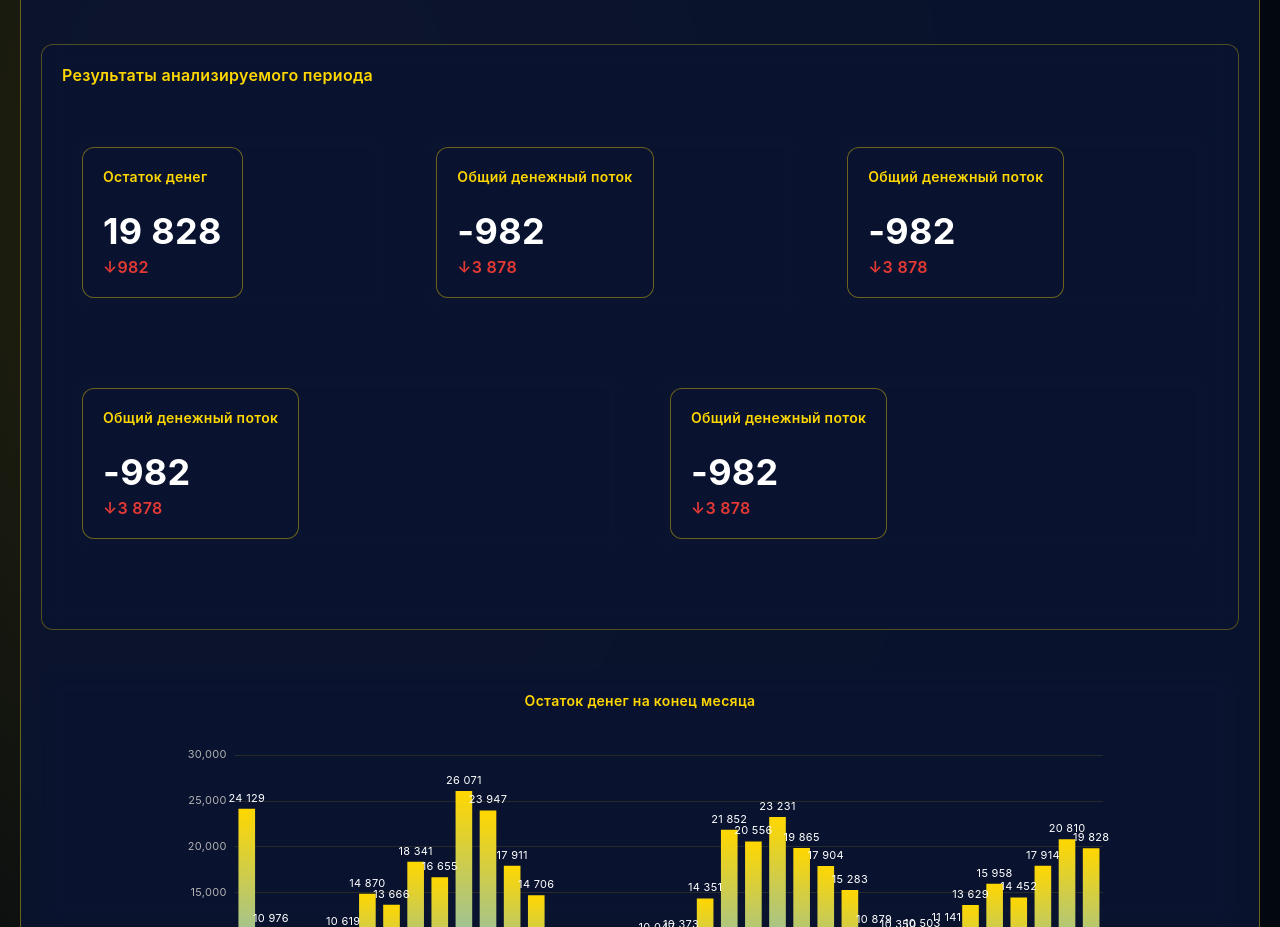
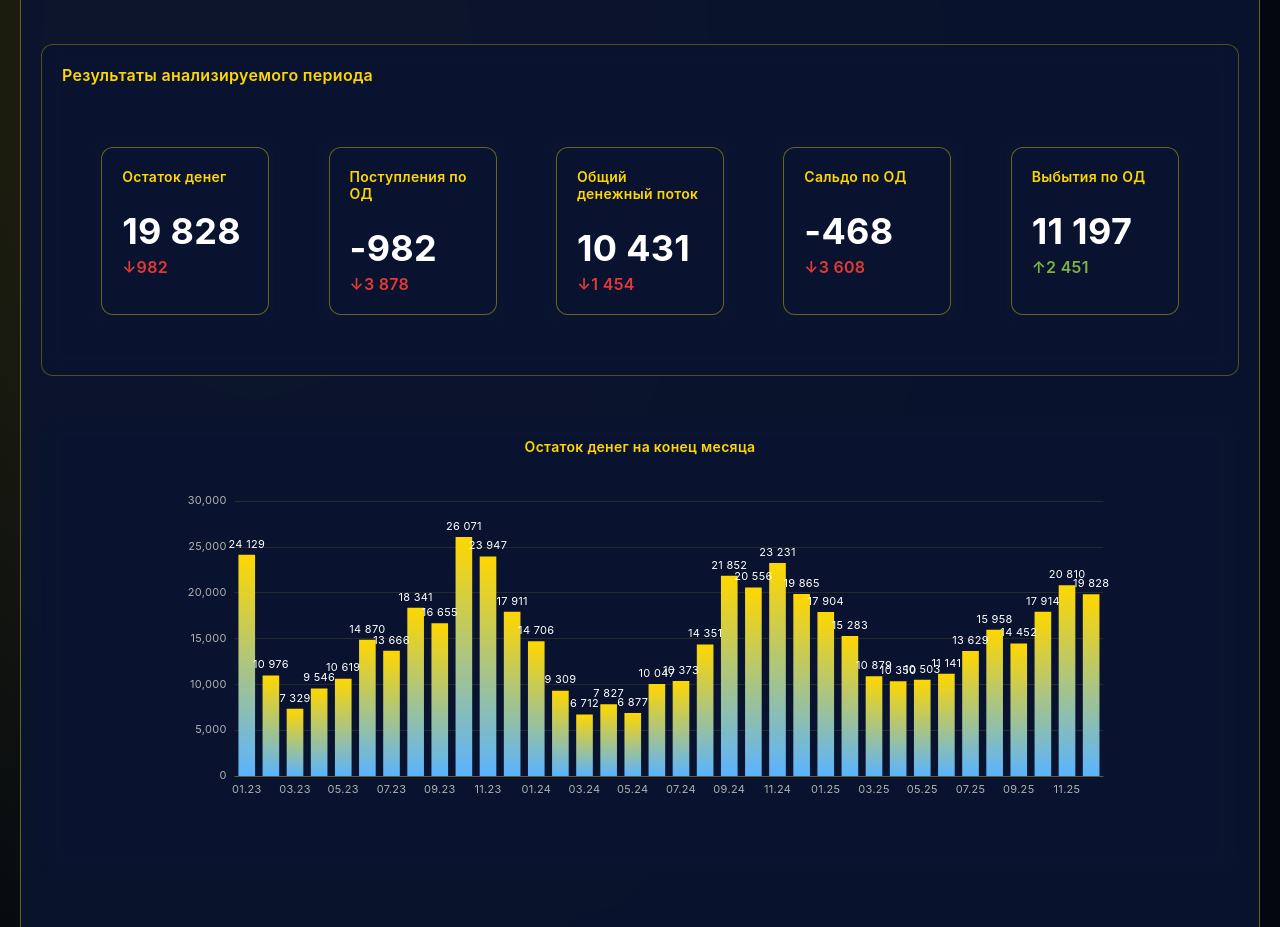
Before and after one commit to rtentser/dashboard-echarts, a React (Vite) app: page / in a window 1280 px wide. Shown: the part 1340-2267 px from the top of the page. Built offline with nearby package versions, Linux system fonts and the light colour scheme.

Commit message:
Fix horizontal block styles

```diff
--- a/src/LayoutRenderer.tsx
+++ b/src/LayoutRenderer.tsx
@@ -30,13 +30,19 @@ export const LayoutRenderer: React.FC<{ item: LayoutItem }> = ({ item }) => {
 
     if (item.type === "group-horizontal") {
         return (
-            <div className="group-horizontal">
+            <div className="group-horizontal-block">
                 {item.title && <div className="group-horizontal-title">{item.title}</div>}
-                {item.items.map((subItem, idx) => (
-                    <div key={idx} style={{ flex: "1 1 auto", minWidth: "300px" }}>
-                        <LayoutRenderer item={subItem} />
-                    </div>
-                ))}
+
+                <div
+                    className="group-horizontal"
+                    style={{ "--group-items": item.items.length } as React.CSSProperties}
+                >
+                    {item.items.map((subItem, idx) => (
+                        <div key={idx} className="group-horizontal-item">
+                            <LayoutRenderer item={subItem} />
+                        </div>
+                    ))}
+                </div>
             </div>
         );
     }
--- a/src/config/chartConfig.json
+++ b/src/config/chartConfig.json
@@ -55,7 +55,7 @@
                                         {
                                             "type": "chart",
                                             "config": {
-                                                "title": "Общий денежный поток",
+                                                "title": "Поступления по ОД",
                                                 "type": "summary",
                                                 "dataSource": {
                                                     "valueField": "ДДС.Общий денежный поток"
@@ -68,27 +68,27 @@
                                                 "title": "Общий денежный поток",
                                                 "type": "summary",
                                                 "dataSource": {
-                                                    "valueField": "ДДС.Общий денежный поток"
+                                                    "valueField": "ДДС.Поступления денег от клиентов"
                                                 }
                                             }
                                         },
                                         {
                                             "type": "chart",
                                             "config": {
-                                                "title": "Общий денежный поток",
+                                                "title": "Сальдо по ОД",
                                                 "type": "summary",
                                                 "dataSource": {
-                                                    "valueField": "ДДС.Общий денежный поток"
+                                                    "valueField": "ДДС.Операционная"
                                                 }
                                             }
                                         },
                                         {
                                             "type": "chart",
                                             "config": {
-                                                "title": "Общий денежный поток",
+                                                "title": "Выбытия по ОД",
                                                 "type": "summary",
                                                 "dataSource": {
-                                                    "valueField": "ДДС.Общий денежный поток"
+                                                    "valueField": "ДДС.Выбытия по ОД"
                                                 }
                                             }
                                         }
--- a/src/styles.css
+++ b/src/styles.css
@@ -474,13 +474,49 @@ h2 {
 }
 
 /* Group Containers */
+.group-horizontal-block {
+  margin-bottom: 20px;
+}
+
+.group-horizontal-title {
+  font-size: 16px;
+  font-weight: 600;
+  color: var(--text-gold);
+  margin-bottom: 10px;
+  padding-bottom: 12px;
+  border-bottom: 1px solid rgba(255, 215, 0, 0.3);
+}
+
 .group-horizontal {
-  display: flex;
-  flex-direction: row;
-  gap: 20px;
-  margin-bottom: 20px;
-  align-items: flex-start;
-  flex-wrap: wrap;
+  --group-gap: clamp(8px, 1.5vw, 20px);
+
+  display: grid;
+  grid-template-columns: repeat(var(--group-items), minmax(0, 1fr));
+  gap: var(--group-gap);
+  padding-inline: var(--group-gap);
+  box-sizing: border-box;
+}
+
+.group-horizontal-item {
+  min-width: 0;
+  flex: 0 0 calc((100% - (var(--group-items) + 1) * var(--group-gap)) / var(--group-items));
+}
+
+.group-horizontal-item>div {
+  height: 100%;
+  margin-bottom: 0 !important;
+}
+
+.group-horizontal-item .chart-wrapper {
+  height: 100%;
+}
+
+.group-horizontal-item .chart-wrapper,
+.group-horizontal-item .chart-wrapper-single-value,
+.group-horizontal-item .chart-wrapper-summary {
+  width: 100%;
+  display: block;
+  height: 100%;
 }
 
 .group-vertical {
```
